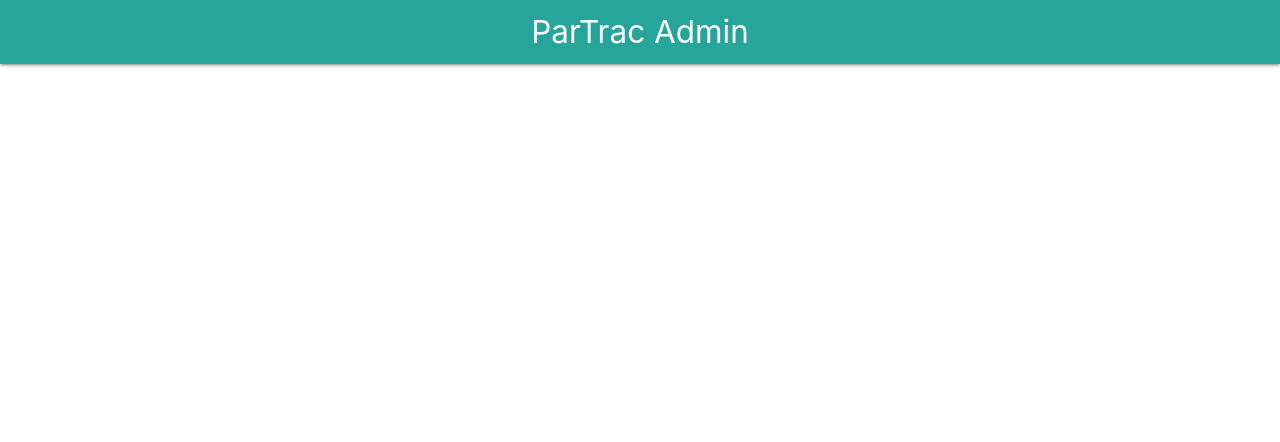
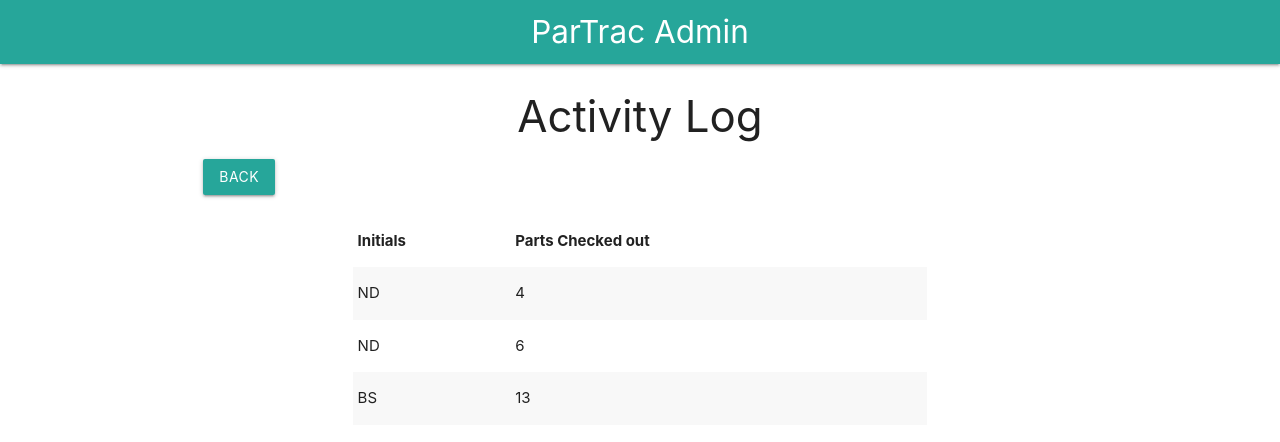
Before and after one commit to KantKontrol/Part-Tracker, a React (Create React App) app in the folder back-end/partrac-admin/client/: page /log in a window 1280 px wide. Shown: the top 442 px of the page. Built offline with nearby package versions, Linux system fonts and the light colour scheme.

Commit message:
built out log page

```diff
--- a/back-end/partrac-admin/client/src/pages/ActivityLog.js
+++ b/back-end/partrac-admin/client/src/pages/ActivityLog.js
@@ -1,6 +1,7 @@
 import React from "react";
+import { Link } from "react-router-dom";
 import Header from "../components/Header";
-
+import TableRow from "../components/TableRow";
 
 export default function ActivityLog(){
 
@@ -10,7 +11,37 @@ export default function ActivityLog(){
 
             <div className="container">
 
+                <h3 style={{ textAlign: "center" }}>Activity Log</h3>
 
+                <div className="row">
+                    <div className="col s4">
+                        <Link to="/home" className="btn">Back</Link>
+                    </div>
+                </div>
+
+
+                <div className="row">
+                    <div className="col s2"></div>
+
+                    <div className="col s8">
+                        <table className="striped">
+                            <thead>
+                                <tr>
+                                    <th>Initials</th>
+                                    <th>Parts Checked out</th>
+                                </tr>
+                            </thead>
+
+                            <tbody>
+                                <TableRow model="ND" part="4" />
+                                <TableRow model="ND" part="6" />
+                                <TableRow model="BS" part="13" />
+                            </tbody>
+                        </table>
+                    </div>
+
+                    <div className="col s2"></div>
+                </div>
             </div>
         </div>
     );
```
